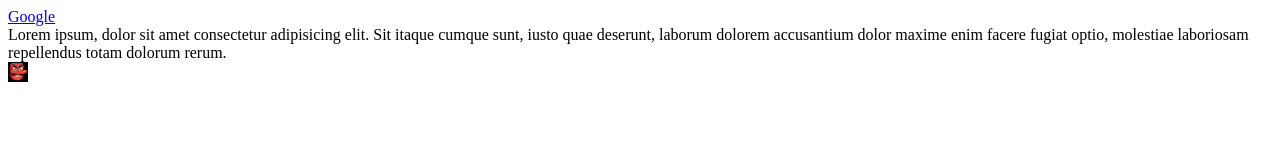
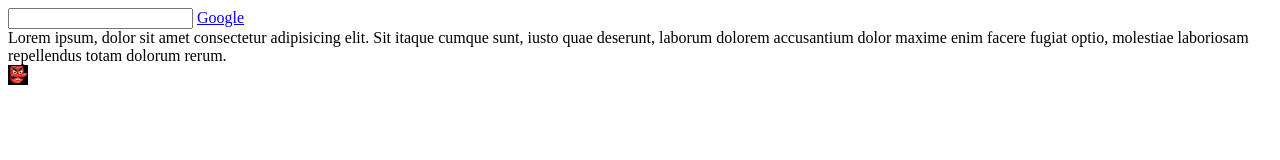
Before and after one commit to GulnazAlisherova/JSlesson-5, a plain HTML site: page index.html in a window 1280 px wide. Drawn offline with Linux system fonts and the light colour scheme.

Commit message:
added input

```diff
--- a/index.html
+++ b/index.html
@@ -8,9 +8,9 @@
 </head>
 <body>
 
-
+<input type="text" id="example2">
   <a href="https://google.com/" id="example1">Google</a> <br>
-  <div id="example2">Lorem ipsum, dolor sit amet consectetur adipisicing elit. Sit itaque cumque sunt, iusto quae deserunt, laborum dolorem accusantium dolor maxime enim facere fugiat optio, molestiae laboriosam repellendus totam dolorum rerum.</div>
+  <div>Lorem ipsum, dolor sit amet consectetur adipisicing elit. Sit itaque cumque sunt, iusto quae deserunt, laborum dolorem accusantium dolor maxime enim facere fugiat optio, molestiae laboriosam repellendus totam dolorum rerum.</div>
 
   <script src="./script.js"></script>
 </body>
```
